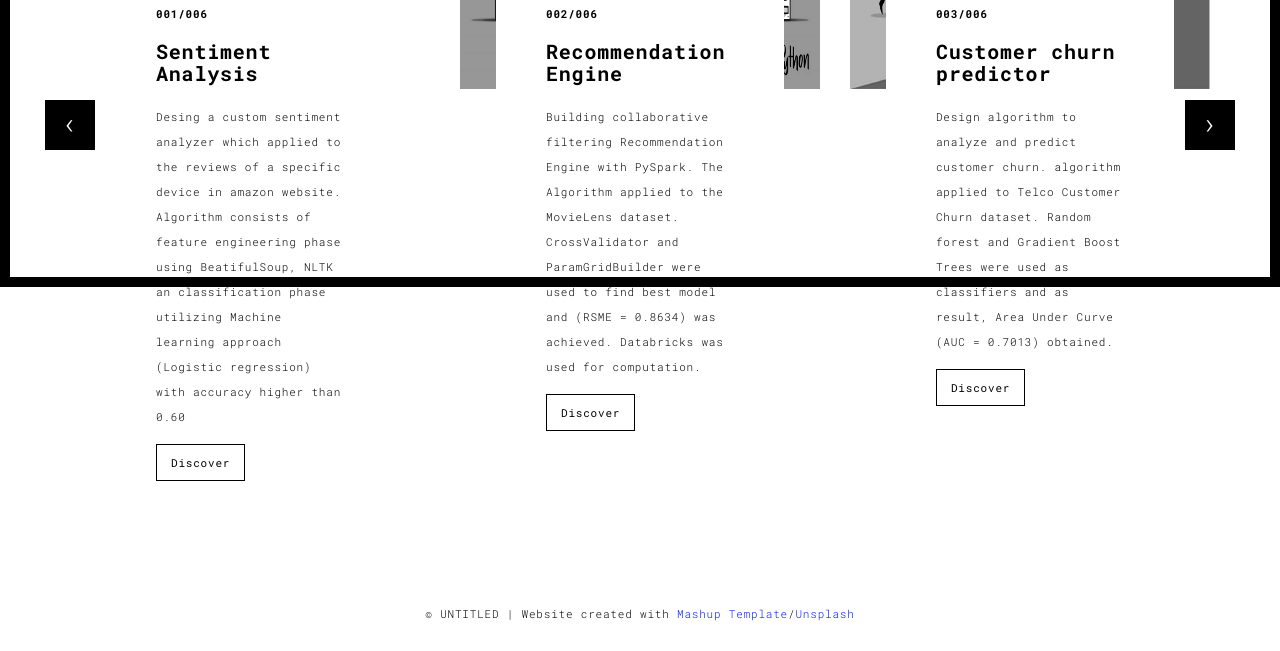
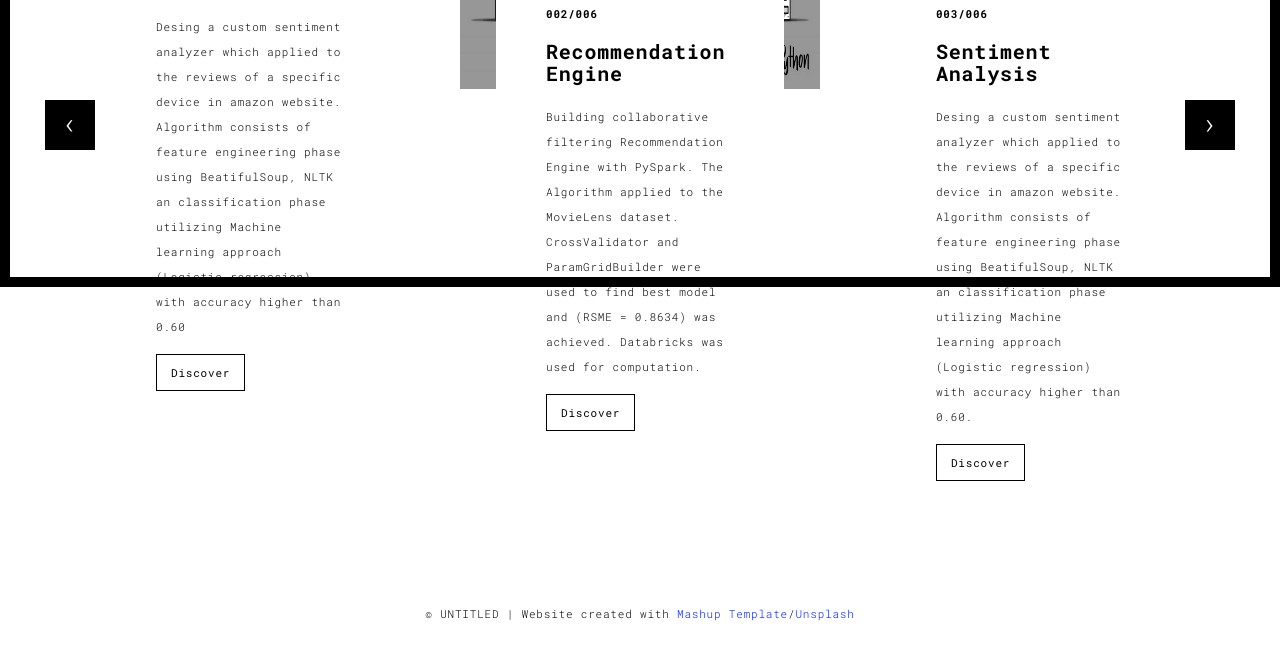
Before and after one commit to AhmadSamandari/portofo, a Flask app: page /works.html in a window 1280 px wide. Shown: the part 513-1164 px from the top of the page. Run offline with Flask 2, Linux system fonts and the light colour scheme; some libraries are stand-ins or nearby versions.

Commit message:
I added new project

```diff
--- a/templates/works.html
+++ b/templates/works.html
@@ -72,13 +72,13 @@
                   <div class="col-sm-4">
 
                     <a href="" title="" class="black-image-project-hover">
-                      <img src="./static/assets/images/sentiment.jpg" alt="" class="img-responsive">
+                      <img src="./static/assets/images/captioning.png" alt="" class="img-responsive">
                     </a>
                     <div class="card-container card-container-lg">
                       <h4>001/006</h4>
                       <h3>Sentiment Analysis</h3>
                       <p>Desing a custom sentiment analyzer which applied to the reviews of a specific device in amazon website. Algorithm consists of feature engineering phase using BeatifulSoup, NLTK an classification phase utilizing Machine learning approach (Logistic regression) with accuracy higher than 0.60</p>
-                      <a href="https://github.com/AhmadSamandari/Sentiment-analysis" title=""
+                      <a href="" title=""
                         class="btn btn-default">Discover</a>
                     </div>
                   </div>
@@ -99,13 +99,13 @@
                   </div>
                   <div class="col-sm-4">
                     <a href="" title="" class="black-image-project-hover">
-                      <img src="./static/assets/images/churn.png" alt="" class="img-responsive">
+                      <img src="./static/assets/images/sentiment.jpg" alt="" class="img-responsive">
                     </a>
                     <div class="card-container card-container-lg">
                       <h4>003/006</h4>
-                      <h3>Customer churn predictor</h3>
-                      <p>Design algorithm to analyze and predict customer churn. algorithm applied to Telco Customer Churn dataset. Random forest and  Gradient Boost Trees were used as classifiers and as result, Area Under Curve (AUC = 0.7013) obtained.</p>
-                      <a href="https://github.com/AhmadSamandari/customer_churn.git" title="" class="btn btn-default">Discover</a>
+                      <h3>Sentiment Analysis</h3>
+                      <p>Desing a custom sentiment analyzer which applied to the reviews of a specific device in amazon website. Algorithm consists of feature engineering phase using BeatifulSoup, NLTK an classification phase utilizing Machine learning approach (Logistic regression) with accuracy higher than 0.60.</p>
+                      <a href="https://github.com/AhmadSamandari/Sentiment-analysis" title="" class="btn btn-default">Discover</a>
                     </div>
                   </div>
 
@@ -117,24 +117,24 @@
                 <div class="row">
                   <div class="col-sm-4">
                     <a href="" class="black-image-project-hover">
-                      <img src="./static/assets/images/books.jpg" alt="Image" class="img-responsive">
+                      <img src="./static/assets/images/churn.png" alt="Image" class="img-responsive">
                     </a>
                     <div class="card-container">
                       <h4>004/006</h4>
-                      <h3>Latent Semantic Analysis</h3>
-                      <p>  An unsupervised learning algorithm designed to find latent variables and transfer original data to these variables. The algorithm takes benefits of 2 powerful python modules, NLTK and Sklearn (truncated SVD) which applied to 2373 book titles.</p>
-                      <a href="" class="btn btn-default">Discover</a>
+                      <h3>Customer churn predictor</h3>
+                      <p>Design algorithm to analyze and predict customer churn. algorithm applied to Telco Customer Churn dataset. Random forest and  Gradient Boost Trees were used as classifiers and as result, Area Under Curve (AUC = 0.7013) obtained.</p>
+                      <a href="https://github.com/AhmadSamandari/customer_churn.git" class="btn btn-default">Discover</a>
                     </div>
                   </div>
                   <div class="col-sm-4">
                     <a href="" class="black-image-project-hover">
-                      <img src="./static/assets/images/linkedin_profile_image.png" alt="Image" class="img-responsive">
+                      <img src="./static/assets/images/books.jpg" alt="Image" class="img-responsive">
                     </a>
                     <div class="card-container">
                       <h4>005/006</h4>
-                      <h3>I will add project soon</h3>
-                      <p>I will add project soon.</p>
-                      <a href="" class="btn btn-default">Discover</a>
+                      <h3>Latent Semantic Analysis</h3>
+                      <p>An unsupervised learning algorithm designed to find latent variables and transfer original data to these variables. The algorithm takes benefits of 2 powerful python modules, NLTK and Sklearn (truncated SVD) which applied to 2373 book titles.</p>
+                      <a href="https://github.com/AhmadSamandari/Semantic-Analysis" class="btn btn-default">Discover</a>
                     </div>
                   </div>
 
```
